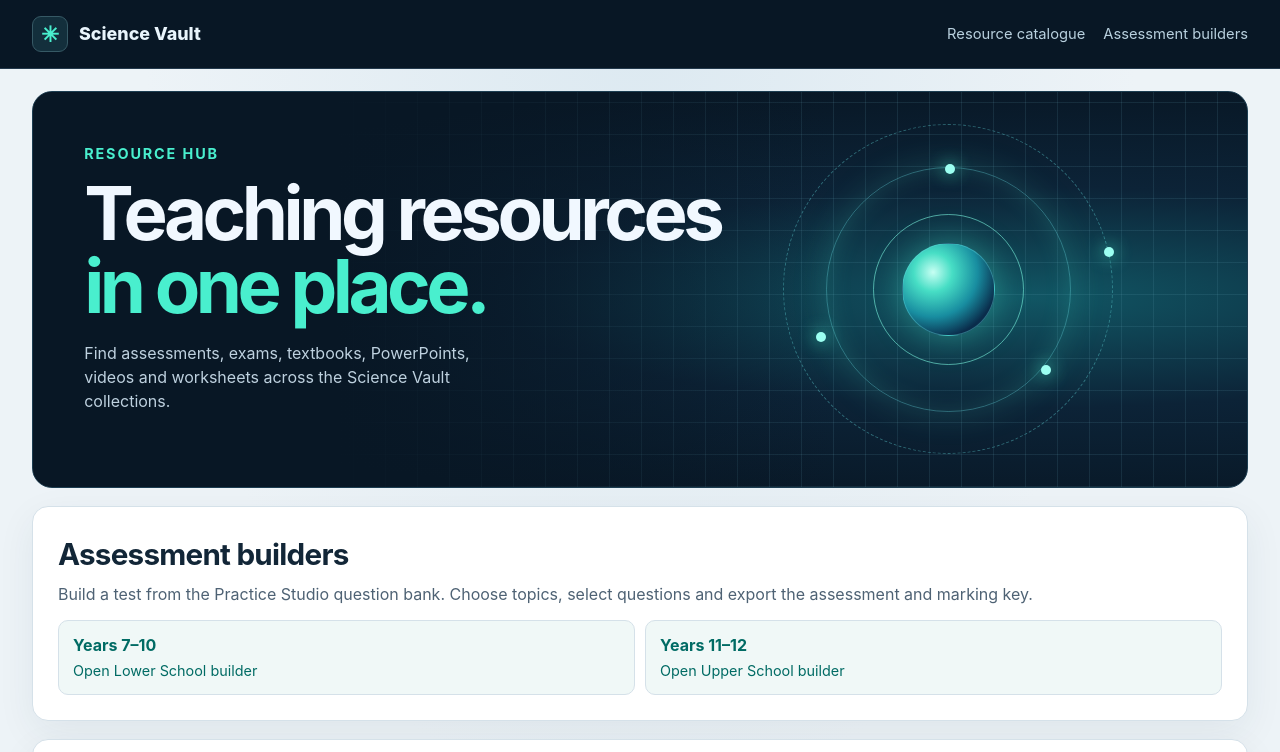
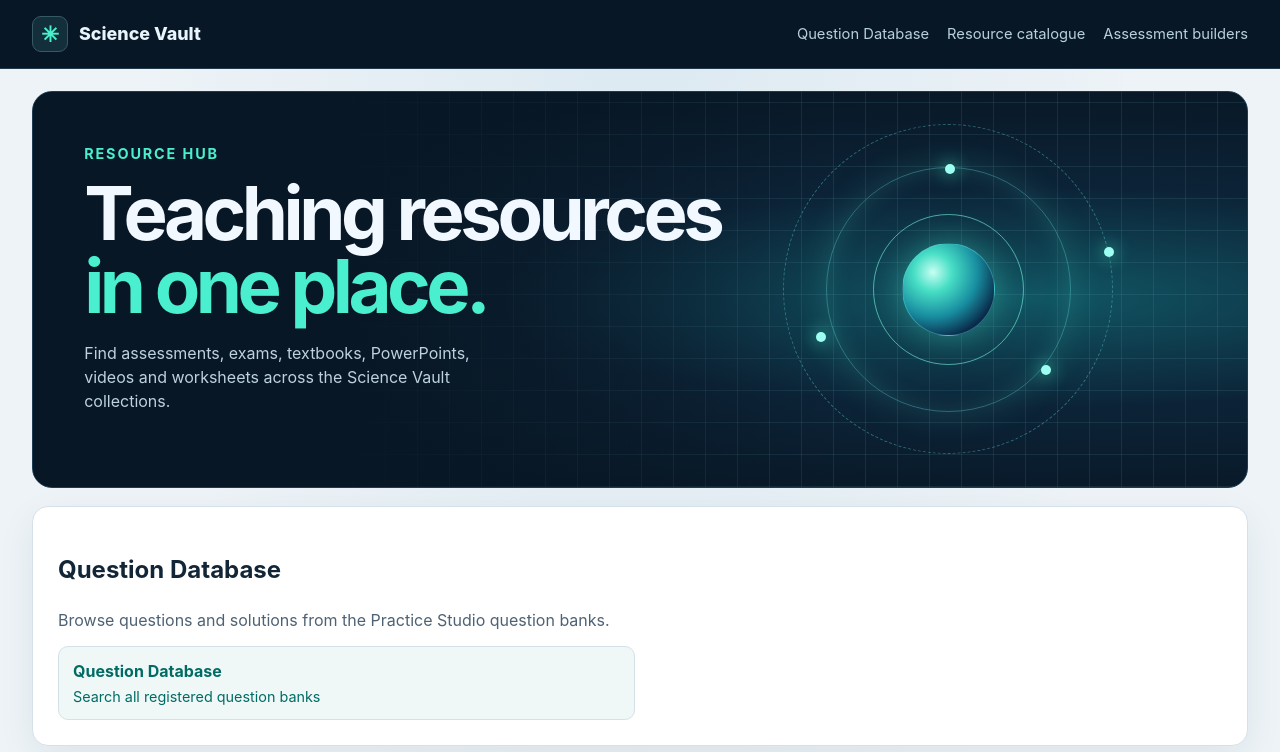
Before and after one commit to science-vault/science-vault-resource-hub, a plain HTML site: page index.html in a window 1280 px wide. Shown: the top 752 px of the page. Drawn offline with Linux system fonts and the light colour scheme.

Commit message:
Add Question Database navigation to Resource Hub

```diff
--- a/index.html
+++ b/index.html
@@ -12,7 +12,7 @@
 <a class="skip" href="#catalogue">Skip to search</a>
 <header class="topbar"><div class="wrap topbar-inner">
 <a class="brand" href="./"><span class="brand-mark" aria-hidden="true">✳</span><span>Science Vault</span></a>
-<nav class="top-nav" aria-label="Main navigation"><a class="top-link" href="#catalogue">Resource catalogue</a><a class="top-link" href="#assessment-builders">Assessment builders</a></nav>
+<nav class="top-nav" aria-label="Main navigation"><a class="top-link" href="questions.html">Question Database</a><a class="top-link" href="#catalogue">Resource catalogue</a><a class="top-link" href="#assessment-builders">Assessment builders</a></nav>
 </div></header>
 <main class="wrap">
 <section class="intro">
@@ -23,6 +23,7 @@
     </div>
   <div class="orbit" aria-hidden="true"><div class="orbit-ring outer"></div><div class="orbit-ring middle"></div><div class="orbit-ring inner"></div><div class="orbit-core"></div><i></i><i></i><i></i><i></i></div>
 </section>
+<section class="catalogue builder-section"><h2>Question Database</h2><p>Browse questions and solutions from the Practice Studio question banks.</p><div class="builder-links"><a href="questions.html"><strong>Question Database</strong><span>Search all registered question banks</span></a></div></section>
 <section id="assessment-builders" class="catalogue builder-section" aria-labelledby="builder-title">
   <div class="catalogue-head"><h2 id="builder-title">Assessment builders</h2></div>
   <p>Build a test from the Practice Studio question bank. Choose topics, select questions and export the assessment and marking key.</p>
```
